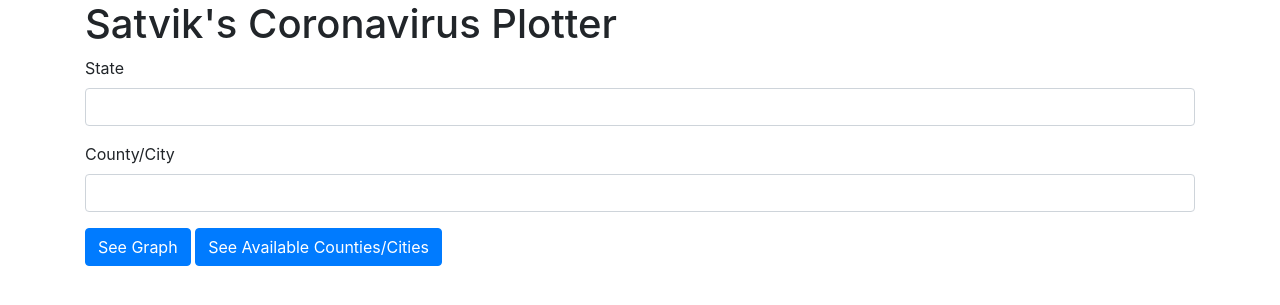
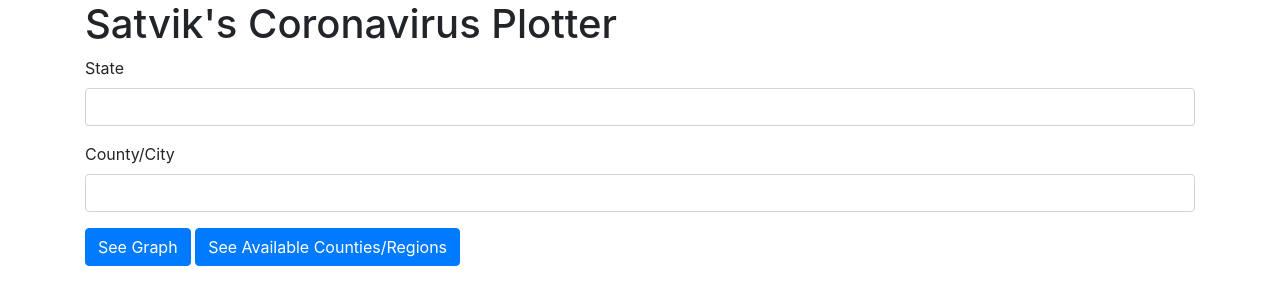
Before and after one commit to SatvikR/Corona-site, a Flask app: page / in a window 1280 px wide. Shown: the top 305 px of the page. Run offline with Flask 2, Linux system fonts and the light colour scheme; some libraries are stand-ins or nearby versions.

Commit message:
fixed stuff

```diff
--- a/templates/counties.html
+++ b/templates/counties.html
@@ -22,7 +22,7 @@
                         <label for="exampleInputEmail1">State</label>
                         <input type="state" class="form-control" id="exampleInputEmail1" aria-describedby="emailHelp" name="state" value="{{state}}">
                         </div>
-                        <button type="submit" name="submit" value="county" class="btn btn-primary">See Available Counties/Cities</button>
+                        <button type="submit" name="submit" value="county" class="btn btn-primary">See Available Counties/Regions</button>
                         <button type="submit" name="submit" value="home" class="btn btn-primary">Back to Home</button>
                     </form>
                 </div>
--- a/templates/graph.html
+++ b/templates/graph.html
@@ -8,7 +8,7 @@
         <div class="container-fluid">
             <h1>Graph</h1>
             <h2>State: {{state}}</h2>
-            <h2>County/City: {{county}}</h2>
+            <h2>County/Region: {{county}}</h2>
             <form action="#" method="post">
                 <button type="submit" name="submit" value="submit" class="btn btn-primary">Back to Home</button>
             </form>
--- a/templates/index.html
+++ b/templates/index.html
@@ -25,7 +25,7 @@
                 <input type="county" class="form-control" id="exampleInputPassword1" name="county">
                 </div>
                 <button type="submit" name="submit" value="submit" class="btn btn-primary">See Graph</button>
-                <button type="submit" name="submit" value="county" class="btn btn-primary">See Available Counties/Cities</button>
+                <button type="submit" name="submit" value="county" class="btn btn-primary">See Available Counties/Regions</button>
             </form>
         </div>
         <script src="https://code.jquery.com/jquery-3.4.1.slim.min.js" integrity="sha384-J6qa4849blE2+poT4WnyKhv5vZF5SrPo0iEjwBvKU7imGFAV0wwj1yYfoRSJoZ+n" crossorigin="anonymous"></script>
```
